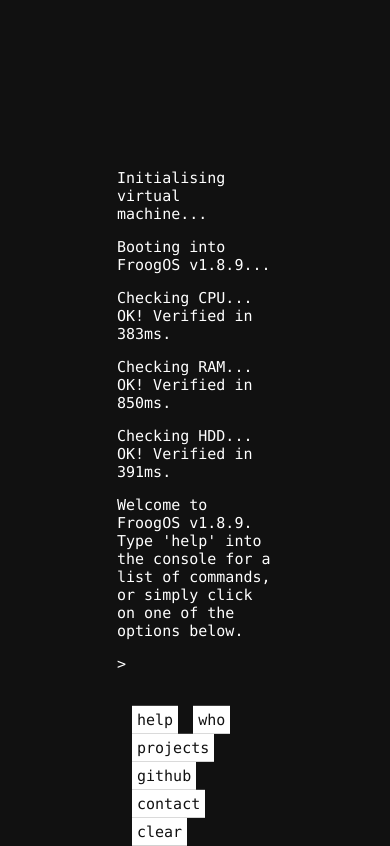
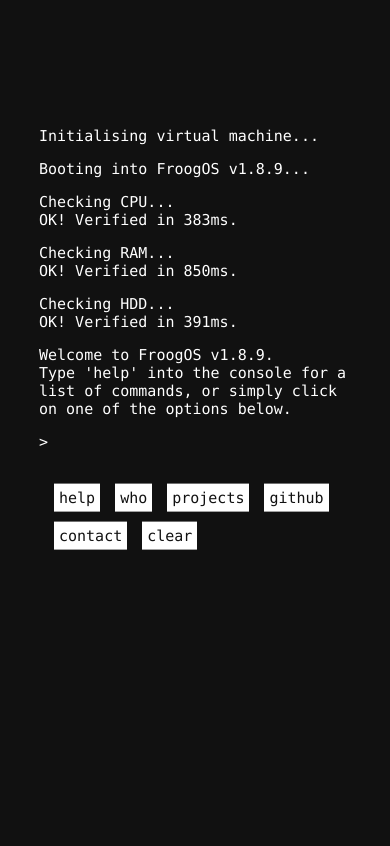
Before and after one commit to VolticFroogo/console-homepage, a plain HTML site: page index.html in a window 390 px wide. Drawn offline with nearby package versions, Linux system fonts and the light colour scheme.

Commit message:
Added non-desktop device styling
Attempted to fix visibilty on mobile.

```diff
--- a/css/main.css
+++ b/css/main.css
@@ -26,6 +26,17 @@ a {
     padding: 0;
     max-height: 60vh;
     overflow: hidden;
+}
+
+@media (max-width: 1200px) {
+    #console {
+        width: 80vw;
+        height: 70vh;
+    }
+
+    #messages {
+        max-height: 70vh;
+    }
 }
 
 #messages li {
@@ -66,7 +77,7 @@ label[for=textbox] {
 }
 
 #options li {
-    margin: 0 0 0 15px;
+    margin: 0 0 10px 15px;
     padding: 5px;
     list-style: none;
     color: #111111;
```
